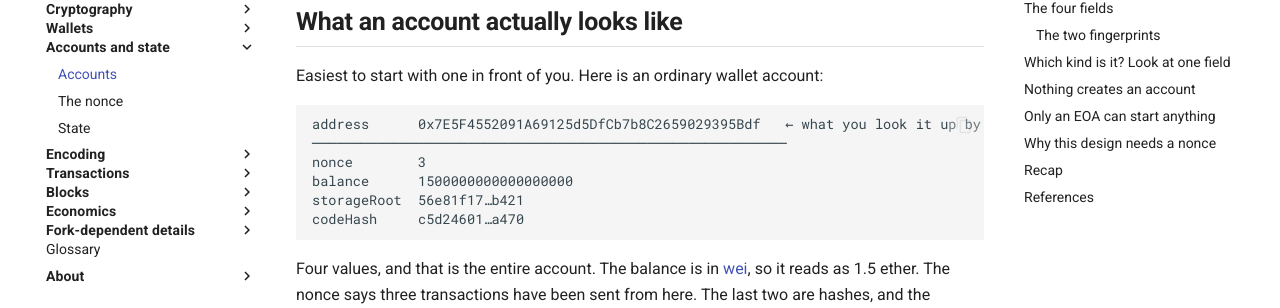
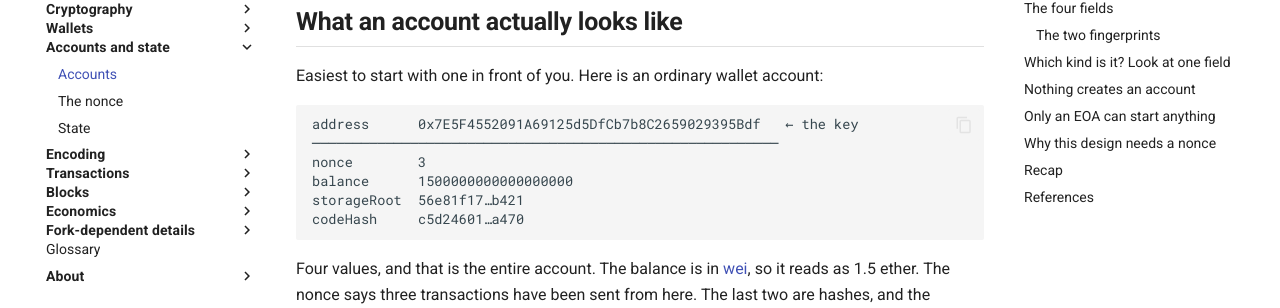
Before and after one commit to davide-stocco/ethereum-from-scratch, an MkDocs documentation site: the page built from docs/accounts/accounts.md, in a window 1280 px wide and 900 px high, scrolled down 868 px. Shown: the part 145-453 px from the top of the window. Built offline with MkDocs 1.6.1 and Material for MkDocs 9.7.7, drawn with Linux system fonts in a browser that asks for light colours.

Commit message:
Trim the account dump to the width of the other code blocks
82 characters was wider than anything else on the site and would be the
first thing to overflow on a narrow screen.

````diff
--- a/docs/accounts/accounts.md
+++ b/docs/accounts/accounts.md
@@ -52,8 +52,8 @@ So the two kinds differ in *where control lives*. Outside the system, or inside
 Easiest to start with one in front of you. Here is an ordinary wallet account:
 
 ```
-address      0x7E5F4552091A69125d5DfCb7b8C2659029395Bdf   ← what you look it up by
-──────────────────────────────────────────────────────────
+address      0x7E5F4552091A69125d5DfCb7b8C2659029395Bdf   ← the key
+─────────────────────────────────────────────────────────
 nonce        3
 balance      1500000000000000000
 storageRoot  56e81f17…b421
````
